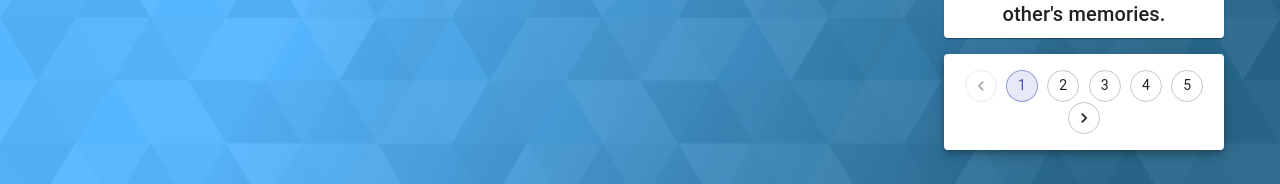
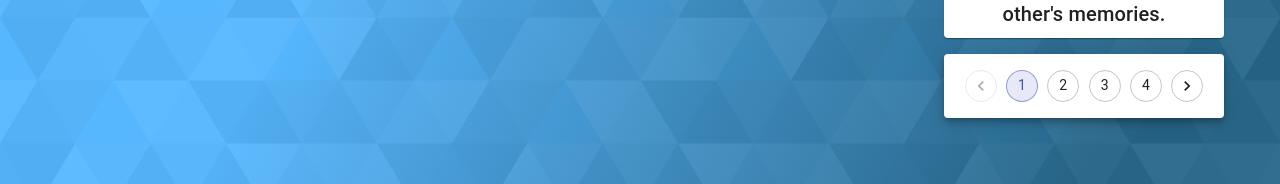
Before and after one commit to Jehovanie/Memories-Client, a React (Create React App) app: page /posts in a window 1280 px wide. Shown: the part 359-543 px from the top of the page. Built offline with nearby package versions, Linux system fonts and the light colour scheme; no server answers.

Commit message:
customise login form when error password or error email

```diff
--- a/src/actions/auth_action.js
+++ b/src/actions/auth_action.js
@@ -7,10 +7,19 @@ export const signing = (formData, navigate) => async (dispatch) => {
     try {
         //log in the user
         const { data } = await api.signIn(formData);
+
+        ///send the action
         dispatch({ type: AUTH, data })
         navigate("/")
     } catch (error) {
-        console.log(error.message)
+
+        const { data } = error.response;
+
+        ///send the action
+        dispatch({ type: AUTH, data })
+
+        //don't move the user..
+        navigate("/auth")
     }
 }
 
--- a/src/components/Auth/Auth.js
+++ b/src/components/Auth/Auth.js
@@ -1,5 +1,5 @@
 import React, { useState } from 'react';
-import { useDispatch } from 'react-redux';
+import { useDispatch, useStore } from 'react-redux';
 import { useNavigate } from "react-router-dom";
 import { Avatar, Button, Paper, Grid, Typography, Container } from "@material-ui/core"
 import { GoogleLogin } from "react-google-login"
@@ -8,23 +8,38 @@ import LockOutlinedIcon from "@material-ui/icons/LockOpenOutlined";
 import Input from './Input';
 import Icon from './icon';
 import { signing, signup } from "../../actions/auth_action"
+import swal from 'sweetalert';
 
 const initialState = { firstname: "", lastName: "", email: "", password: "", confirmPassword: "" };
 
 const Auth = () => {
-    //for setting up the style.
-    const classes = useStyles();
+
+    const dataUser = useStore((state) => state.auth)
 
     //for setting up the state in redux
     const dispatch = useDispatch();
 
+    if (dataUser.getState().auth.authData) {
+
+        const message = dataUser.getState().auth.authData?.message
+
+        dispatch({ type: 'AUTH' })
+        swal("Oops", message, "error")
+    }
+
+
+
+    //for setting up the style.
+    const classes = useStyles();
+
+
+
     ///for redirect
     const navigate = useNavigate(); /// alternative of the history.
 
+    ///setting for the form singup or signin
     const [isSignup, setSignUp] = useState(false)
     const [showPassword, setShowPassword] = useState(false)
-
-
     const [formData, setFormData] = useState(initialState);
 
     /// when the form is submit
--- a/src/components/Pagination.jsx
+++ b/src/components/Pagination.jsx
@@ -12,7 +12,7 @@ const Paginate = () => {
         <Pagination
 
             classes={{ ul: classes.ul }}
-            count={5}
+            count={4}
             page={1}
             variant="outlined"
             color="primary"
--- a/src/reducers/auth_reducers.js
+++ b/src/reducers/auth_reducers.js
@@ -20,7 +20,10 @@ const authReducer = (state = { authData: null }, action) => {
              * we must convert it to a JSON string using JSON.stringify()
              */
 
-            localStorage.setItem('profile', JSON.stringify({ ...action?.data })) ////not payload because we dispatch on the Auth component
+            ///only we get the token from the back....
+            if (action?.data?.token) {
+                localStorage.setItem('profile', JSON.stringify({ ...action?.data })) ////not payload because we dispatch on the Auth component
+            }
 
             ///the data in the state add authdata : post + authdata
             return { ...state, authData: action?.data };
```
